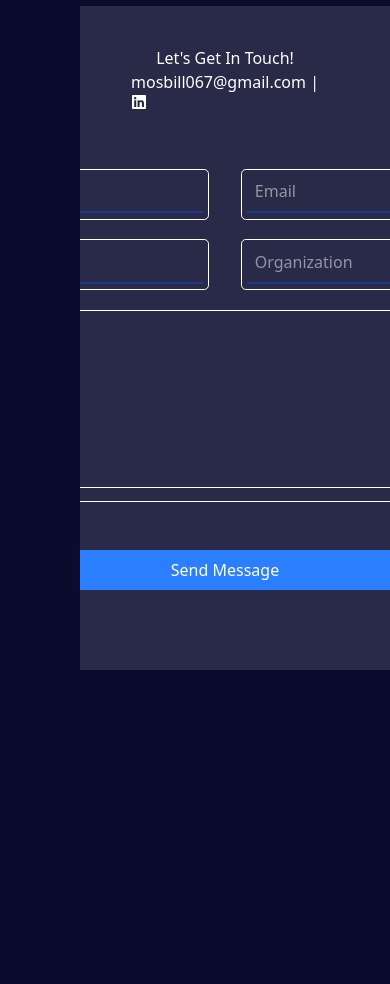
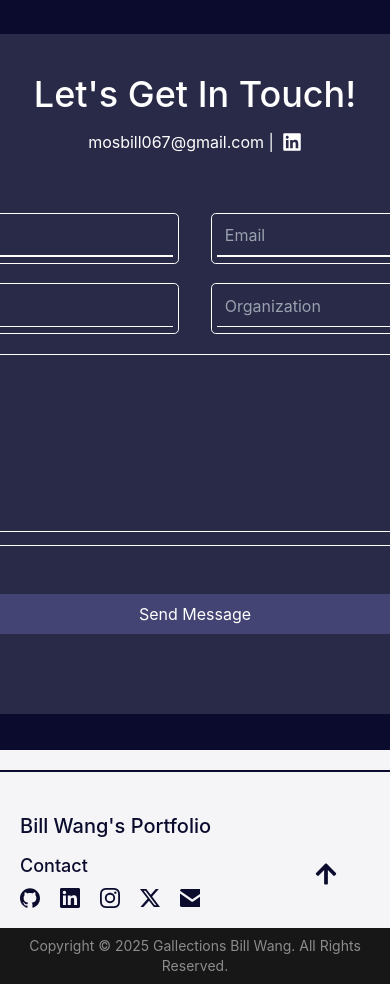
Before and after one commit to Gallections/Bill_Wang, a React (Vite) app in the folder web/: page /skills in a window 390 px wide. Shown: the part 3180-4164 px from the top of the page. Before the commit the page ends 3886 px from the top, so only its background shows below. Built offline with nearby package versions, Linux system fonts and the light colour scheme.

Commit message:
Check point (completed footer and major functionalities)

```diff
--- a/web/src/components/ProfileMain.jsx
+++ b/web/src/components/ProfileMain.jsx
@@ -7,6 +7,7 @@ import TopBarContainer from './topBarComponents/TopBarContainer'
 import '.././index.css'
 import SideBarContainer from './sideBarComponents/SideBarContainer'
 import BodyContainer from './bodyComponents/bodyContainer'
+import FooterContainer from './footerComponents/FooterContainer'
 
 function ProfileMain() {
 
@@ -24,10 +25,14 @@ function ProfileMain() {
                 </div>
 
                 {/* Content Section (Scrollable) */}
-                <div className="ml-20 mt-20 overflow-auto p-4">
+                <div className="sm:ml-20 mt-20 overflow-auto p-4 flex-grow">
                     {/* Add your content here, block below is just an example! */}
                     {/* <div className = "bg-green-400 w-30 h-30"></div>  */}
                     <BodyContainer />
+                </div>
+
+                <div className = "w-full h-auto">
+                    <FooterContainer />
                 </div>
             </div>
         </>
--- a/web/src/components/bodyComponents/bodyContainer.jsx
+++ b/web/src/components/bodyComponents/bodyContainer.jsx
@@ -9,12 +9,11 @@ function BodyContainer() {
 
     return (
         <>
-            <div className = "flex flex-col p-5 mr-5 w-auto min-h-[35rem] items-center justify-center">
+            <div className = "flex flex-col p-5 ml-5 mr-5 w-auto min-h-[35rem] items-center justify-center">
                 <IntroContainer />
                 <ContentContainer />
                 <ProjectContainer />
                 <Contact />
-
             </div>
         </>
     );
--- a/web/src/components/bodyComponents/contact/Contact.jsx
+++ b/web/src/components/bodyComponents/contact/Contact.jsx
@@ -44,10 +44,13 @@ function Contact() {
 
     return (
         <>
-            <div className = "contactBox mt-20 rounded-[2rem] w-[65rem] min-h-[35rem] bg-[#D9D9D9]/15 p-10 flex flex-col items-center justify-center ">
-                <h1>Let's Get In Touch!</h1>
-                <p className = "relative">mosbill067@gmail.com | <FaLinkedin/></p>
-                <form onSubmit={handleSubmit} className="p-10 flex flex-row flex-wrap w-[90%] h-auto justify-center">
+            <div id= "contactBox" className = " contactBox mt-20 rounded-[2rem] w-[65rem] min-h-[35rem] p-10 flex flex-col items-center justify-center ">
+                <h1 className = "text-4xl font-medium">Let's Get In Touch!</h1>
+                <div className ="w-full h-auto flex flex-row items-center justify-center">
+                    <p className = "mt-[1rem] text-base] mr-[0.5rem]">mosbill067@gmail.com | </p>
+                    <a href = "https://www.linkedin.com/in/bill-wxng/" target= "_blank"><FaLinkedin className = "text-center text-xl mt-[1rem]" /></a>
+                </div>
+                <form onSubmit={handleSubmit} className=" p-10 flex flex-row flex-wrap w-[90%] h-auto justify-center">
                     <InputBox placeholder={"Name"} name= "name" value = {formData.name} onChange = {handleChange} width="20.8rem" height= "3.2rem" />
                     <InputBox placeholder={"Email"} name= "email" value = {formData.email} onChange = {handleChange} width="20.8rem" height= "3.2rem" />
                     <InputBox placeholder={"Phone"} name= "phone" value = {formData.phone} onChange = {handleChange} width="20.8rem" height= "3.2rem" />
@@ -55,7 +58,7 @@ function Contact() {
                     <TextareaBox placeholder = {"Message"} name= "message" value = {formData.message} onChange = {handleChange} width= "43.6rem" minHeight = "12rem" />
                     <button
                         type="submit"
-                        className="cursor-pointer w-[43.6rem] mt-[3rem] bg-blue-500 text-white p-2 rounded hover:bg-blue-600">
+                        className="button bg-[#4f5186]/70 cursor-pointer w-[43.6rem] mt-[3rem] text-white p-2 rounded hover:bg-[#4f5186]">
                         Send Message
                     </button>
                 </form>
--- a/web/src/components/bodyComponents/contact/InputBox.jsx
+++ b/web/src/components/bodyComponents/contact/InputBox.jsx
@@ -14,11 +14,11 @@ function InputBox({placeholder, width, height, name, value, onChange}) {
                     type= "text"
                     value = {value}
                     onChange = {onChange}
-                    className = "w-[100%] h-[85%] p-[0.5rem] rounded-[0.2rem]"
+                    className = "w-[100%] h-[85%] p-[0.5rem] rounded-[0.2rem] outline-none placeholder-gray-400"
                     placeholder= {placeholder} // note placeholder requires {} because we passed in with {} in its parent component
                     required
                 />
-                <div className = "mt-[0.2rem] w-full bg-blue-900 h-[0.12rem]">
+                <div className = "decoration-line mt-[0.2rem] w-full bg-blue-900 h-[0.1rem]">
                 </div>
             </div>
         </>
--- a/web/src/components/bodyComponents/contact/TextareaBox.jsx
+++ b/web/src/components/bodyComponents/contact/TextareaBox.jsx
@@ -16,11 +16,11 @@ function TextareaBox({placeholder, width, minHeight, name,  value, onChange}) {
                     name = {name}
                     value = {value}
                     onChange = {onChange}
-                    className = "w-full h-[90%] p-[0.5rem] rounded-[0.3rem]"
+                    className = "w-full h-[90%] p-[0.5rem] rounded-[0.3rem] outline-none placeholder-gray-400"
                     placeholder = {placeholder}
                     required
                 />
-                <div className = "mt-[0.2rem] w-full bg-white h-[0.1rem]"></div>
+                <div className = "decoration-line mt-[0.2rem] w-full bg-white h-[0.1rem]"></div>
             </div>
         </>
     );
--- a/web/src/components/bodyComponents/contents/ContentContainer.jsx
+++ b/web/src/components/bodyComponents/contents/ContentContainer.jsx
@@ -1,13 +1,23 @@
 import {useState, useEffect} from 'react'
 import "../../.././index.css"
 import ContentPage from './ContentPage';
-import {Route, Routes} from 'react-router-dom';
+import {Route, Routes, useLocation} from 'react-router-dom';
 
 function ContentContainer() {
+    // Adding useLocation makes sure it also scrolls to the sections that uses routers.
+    const location = useLocation();
+
+    useEffect(() => {
+        const contentElement = document.getElementById("content");
+        if (contentElement) {
+            contentElement.scrollIntoView({ behavior: "smooth" });
+        }
+    }, [location.pathname]); // Scroll every time the route changes
+
 
     return (
         <>
-            <div className = "flex fllex-row items-center justify-center w-[65rem] p-3 h-auto mt-[1rem]">
+            <div id= "content" className = "flex fllex-row items-center justify-center w-[65rem] p-3 h-auto mt-[1rem]">
                 <Routes>
                     <Route path= "/" element = {<ContentPage id= "About" />}></Route>
                     <Route path= "/experience" element = {<ContentPage id= "Experience" />}></Route>
--- a/web/src/components/bodyComponents/intro/IntroContainer.jsx
+++ b/web/src/components/bodyComponents/intro/IntroContainer.jsx
@@ -6,7 +6,7 @@ function IntroContainer() {
 
     return (
         <>
-            <div className = "introBox rounded-[1.1rem] flex flex-row w-[65rem] h-[30rem] mt-[1rem] gap-10 items-center justify-center">
+            <div id= "Intro" className = "introBox rounded-[1.1rem] flex flex-row w-[65rem] h-[30rem] mt-[1rem] gap-10 items-center justify-center">
                 <div className = "flex flex-col w-[30rem] h-[22rem] p-[2rem]">
                     <h1 className = "text-5xl font-semibold">Bill</h1>
                     <h1 className = "text-5xl font-semibold mt-[0.8rem] ">Wang</h1>
--- a/web/src/components/footerComponents/FooterContainer.jsx
+++ b/web/src/components/footerComponents/FooterContainer.jsx
@@ -1,11 +1,40 @@
 import {useState, useEffect} from 'react'
+import { SiGithub, SiLinkedin, SiX, SiInstagram, SiMailboxdotorg } from "react-icons/si";
+import { FaArrowUp } from "react-icons/fa";
+
 
 function FooterContainer() {
-    return (<>
+    return (
+    <>
+    {/* change the height to someting else */}
+        <div className = "footer border-boxing bg-black pt-5 w-full h-auto flex flex-col justify-center">
+            <div className = "divider w-full h-[0.15rem]"></div>
+            <div className = "w-auto h-auto mt-10 flex ml-5 flex-row items-center">
+                <h1 className = "text-xl font-medium">Bill Wang's Portfolio</h1>
+                {/* add a logo */}
+            </div>
+            <div className = "w-auto h-auto flex flex-row">
+                <div >
+                    <h1 className = "mt-3 pl-5 text-lg font-medium">Contact</h1>
+                    <div className = "mt-2 pl-5 flex flex-row items-center gap-5">
+                        <a href= "https://github.com/Gallections" target="_blank" rel="noopener noreferrer"><SiGithub className = "text-xl cursor-pointer" /></a>
+                        <a href= "https://www.linkedin.com/in/bill-wxng/" target="_blank" rel="noopener noreferrer"><SiLinkedin className = "text-xl cursor-pointer"/> </a>
+                        <a href= "" target="_blank" rel="noopener noreferrer"><SiInstagram className = "text-xl cursor-pointer"/> </a>
+                        <a href= "https://github.com/Gallections" target="_blank" rel="noopener noreferrer"><SiX className = "text-xl cursor-pointer"/></a>
+                        <a href= "mailto:mosbill067@gmail.com" rel="noopener noreferrer"><SiMailboxdotorg className = "text-xl cursor-pointer"/></a>
+                    </div>
+                </div>
+                <button className="ml-auto mr-10 p-3">
+                    <a href= "#Intro">
+                    <FaArrowUp className= "text-2xl hover:scale-130"/>
+                    </a>
+                </button>
+            </div>
 
-
-
-
+            <div className = "text-sm w-full text-center text-[#FFFFFF]/50 mt-5 bg-[#171717] p-2 bg-">
+                Copyright © {new Date().getFullYear()} Gallections Bill Wang. All Rights Reserved.
+            </div>
+        </div>
     </>
     );
 
--- a/web/src/components/sideBarComponents/SideBarContainer.jsx
+++ b/web/src/components/sideBarComponents/SideBarContainer.jsx
@@ -13,7 +13,7 @@ function SideBarContainer() {
             <div className = "flex flex-col w-12 p-2 ml-9 mt-[5rem] items-center justify-center">
                 <SideBarItem icon = {<FaLinkedin className = {iconStyles} />} link="https://www.linkedin.com/in/bill-wxng/" />
                 <SideBarItem icon = {<FaGithub className = {iconStyles} />} link="https://github.com/Gallections" />
-                <SideBarItem icon = {<AiFillMail className = {iconStyles} />} link="#" />
+                <SideBarItem icon = {<AiFillMail className = {iconStyles} />} link="mailto:mosbill067@gmail.com" />
                 <SideBarItem icon = {<FaTwitter className = {iconStyles} />}  link="#" />
                 <SideBarItem icon = {<FaInstagram className = {iconStyles} />} link="#" />
             </div>
--- a/web/src/components/topBarComponents/navBar/NavBar.jsx
+++ b/web/src/components/topBarComponents/navBar/NavBar.jsx
@@ -33,6 +33,7 @@ function NavBar({ onHover, onOut, mode, rightMargin}) {
                     <NavBarItem title = 'Skills' isActive = {isActive === "Skills"} link= "/skills" onClick = {() => handleActiveClick("Skills")}/>
                     <NavBarItem title = 'Awards' isActive = {isActive === "Awards"} link= "/awards" onClick = {() => handleActiveClick("Awards")}/>
                     <NavBarItem title = 'Projects' isActive = {isActive === "Projects"} link = "#project-section" onClick = {() => handleActiveClick("Projects")}/>
+                    <NavBarItem title = 'Contact' isActive = {isActive === "Contact"} link = "#contactBox" onClick = {() => handleActiveClick("Contact")}/>
                     <NavBarIcon rightMargin={rightMargin} />
                 </> :
                 <NavBarIcon rightMargin={rightMargin} />}
--- a/web/src/components/topBarComponents/navBar/NavBarItem.jsx
+++ b/web/src/components/topBarComponents/navBar/NavBarItem.jsx
@@ -9,13 +9,16 @@ function NavBarItem({title, isActive, onClick, link}) {
         <>
             <div className = {`cursor-pointer transition-all duration-300 ease-in-out font-medium text-base ml-3 mr-3 ${isActive ? 'text-orange-400 scale-110' : 'hover:text-orange-400 hover:scale-110'}`}
                 onClick = {onClick}>
-                {(title == "Projects") ?
+                {(title == "Projects" || title == "Contact") ?
                 <a href = {link}>
                     {title}
                 </a> :
-                <Link to={link}>
-                {title}
-                </Link>
+                <a href = "#content">
+                    <Link to={link}>
+                        {title}
+                    </Link>
+                </a>
+
                 }
 
 
--- a/web/src/index.css
+++ b/web/src/index.css
@@ -7,6 +7,7 @@
 
 html {
     scroll-behavior: smooth;
+    font-family: Inter;
 }
 
 .darkTheme {
@@ -55,5 +56,43 @@ html {
 }
 
 .lightTheme .projectBox{
-    border-color: #0A0B2D
+    border-color: #0A0B2D;
 }
+
+.darkTheme .decoration-line {
+    background: white;
+
+}
+
+.lightTheme .decoration-line {
+    background: #0A0B2D;
+}
+
+.darkTheme .contactBox {
+    background: rgba(217, 217, 217, 0.15);
+}
+
+.lightTheme .contactBox {
+    background: rgb(219, 234, 254, 0.5);
+}
+
+
+.lightTheme .footer {
+    background-color: #0A0B2D;
+    color: white;
+
+}
+
+.darkTheme .footer {
+    background-color: rgba(255, 255, 255, 0.959);
+    color: #0A0B2D;
+}
+
+.lightTheme .footer .divider {
+    background-color: white;
+
+}
+
+.darkTheme .footer .divider {
+    background-color: #0A0B2D;
+}
```
